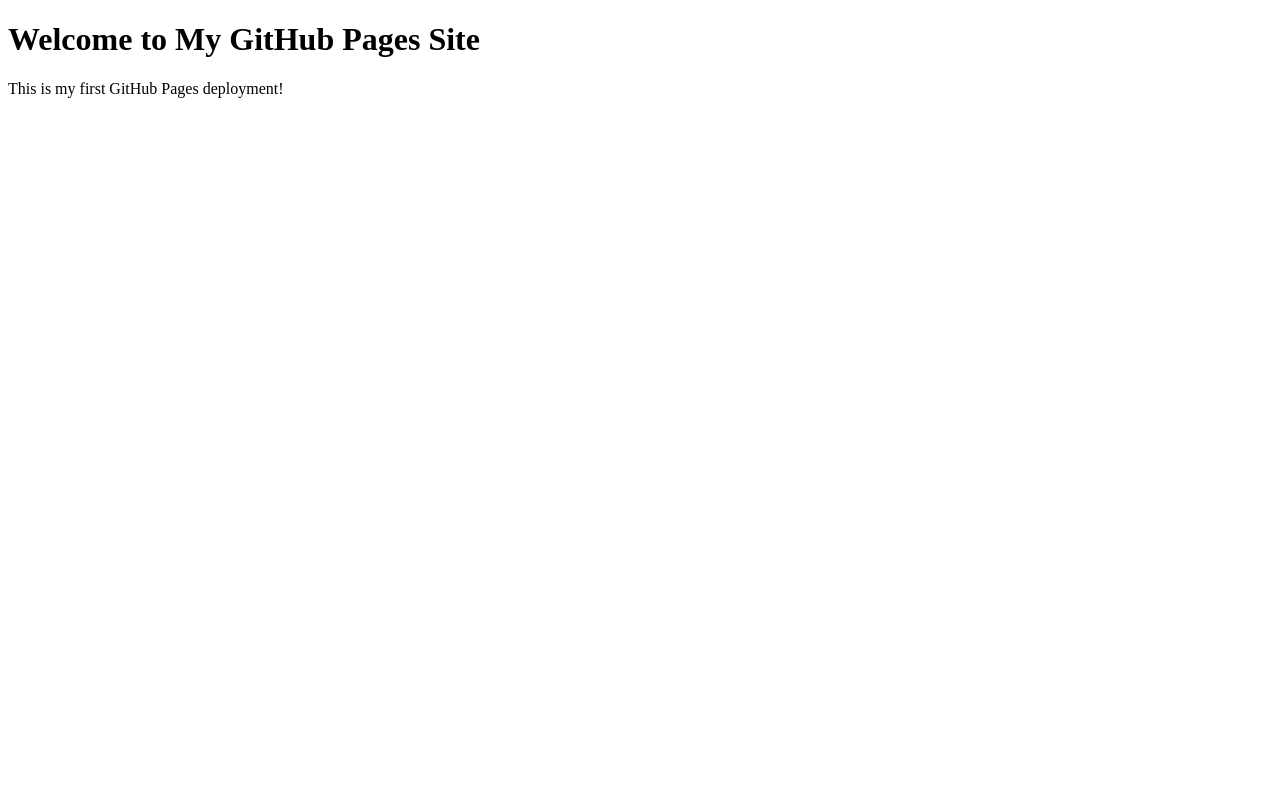
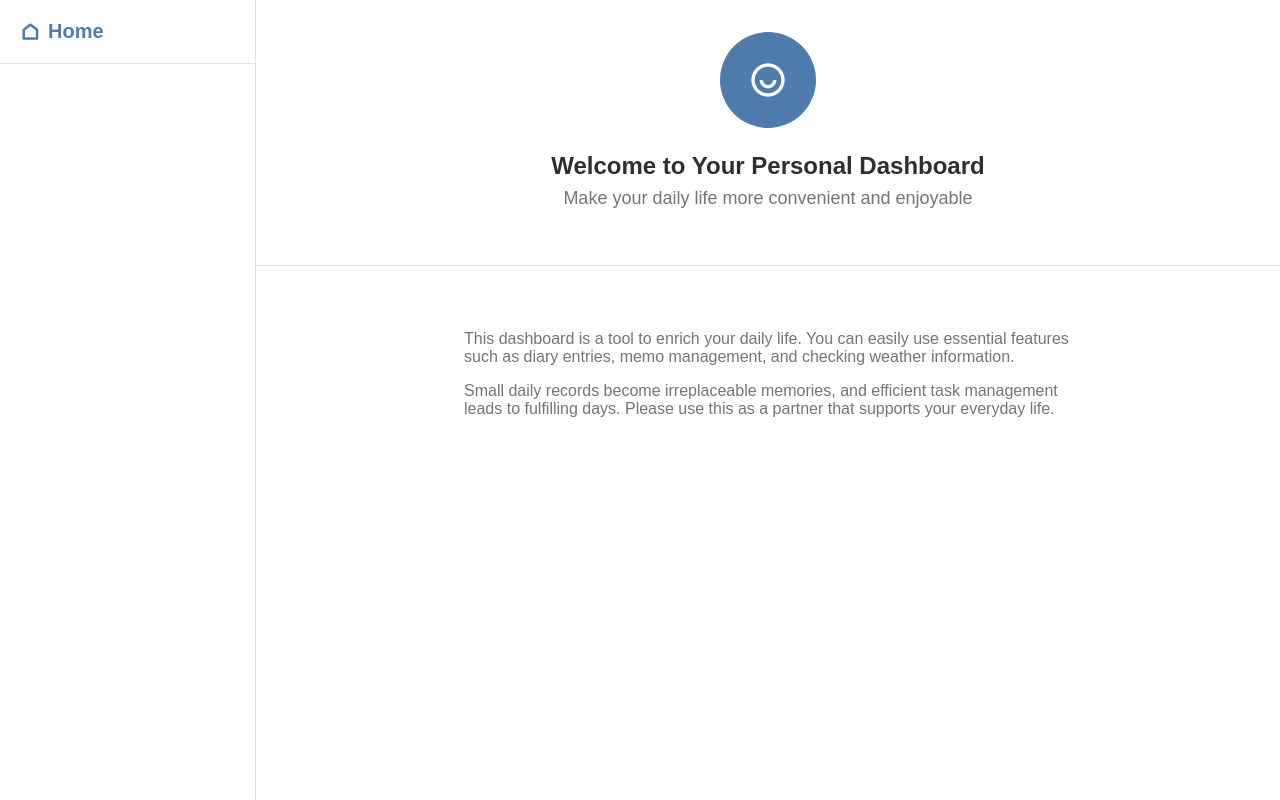
Before and after one commit to koromoart/my-first-web-app, a plain HTML site: page index.html in a window 1280 px wide. Drawn offline with nearby package versions, Linux system fonts and the light colour scheme.

Commit message:
新しい Web サイト用ファイルをアップロード

```diff
--- a/index.html
+++ b/index.html
@@ -1,12 +1,45 @@
 <!DOCTYPE html>
 <html lang="en">
-<head>
-    <meta charset="UTF-8">
-    <meta name="viewport" content="width=device-width, initial-scale=1.0">
-    <title>My GitHub Pages Site</title>
-</head>
+  <head>
+    <meta charset="UTF-8" />
+    <meta name="viewport" content="width=device-width, initial-scale=1.0" />
+    <title>Dashboard</title>
+    <link href="https://cdn.jsdelivr.net/npm/remixicon@4.5.0/fonts/remixicon.css" rel="stylesheet" />
+    <link rel="stylesheet" href="./style.css" />
+  </head>
 <body>
-    <h1>Welcome to My GitHub Pages Site</h1>
-    <p>This is my first GitHub Pages deployment!</p>
+    <div class="dashboard-container">
+        <aside class="sidebar">
+            <div class="sidebar-header">
+                <a href="#" class="sidebar-home" data-tab="home">
+                    <span class="ri-home-line"></span>
+                    <span>Home</span>
+                </a>
+            </div>
+        </aside>
+        <main class="main-content">
+            <section class="content-section" id="home">
+                <header class="section-header">
+                    <div class="profile-circle">
+                        <span class="ri-user-smile-line"></span>
+                    </div>
+                    <h1 class="section-title">Welcome to Your Personal Dashboard</h1>
+                    <p class="section-subtitle">
+                        Make your daily life more convenient and enjoyable
+                    </p>
+                </header>
+                <div class="section-body">
+                    <div class="section-description">
+                        <p>
+                            This dashboard is a tool to enrich your daily life. You can easily use essential features such as diary entries, memo management, and checking weather information.
+                        </p>
+                        <p>
+                            Small daily records become irreplaceable memories, and efficient task management leads to fulfilling days. Please use this as a partner that supports your everyday life.
+                        </p>
+                    </div>
+                </div>
+            </section>
+            </main>
+   </div>
 </body>
 </html>
--- /dev/null
+++ b/style.css
@@ -0,0 +1,115 @@
+/* ブラウザで設定されているスタイルのリセット・共通設定 */
+/* 消さないでください */
+*,
+*::before,
+*::after {
+  box-sizing: border-box;
+}
+body,
+h1,
+h2,
+h3,
+p,
+ul,
+li,
+form,
+input,
+textarea,
+select,
+button {
+  margin: 0;
+  padding: 0;
+  font-family: sans-serif;
+}
+
+ul {
+  list-style: none;
+}
+/* スタイルのリセット終了 */
+
+/* サイドバーとメインコンテンツを包むための要素のスタイルを書いてください */
+.dashboard-container {
+  display: flex;
+  height: 100vh;
+}
+
+/* サイドバーに関連するスタイルを書いてください */
+.sidebar {
+  width: 256px;
+  background-color: f5f5f5;
+  border-right: 1px solid #e0e0e0;
+  height: 100%;
+  display: flex;
+  flex-direction: column;
+  flex-shrink: 0;
+}
+.sidebar-header {
+  padding: 20px;
+  border-bottom: 1px solid #e0e0e0;
+}
+.sidebar-home {
+  font-size: 1.25rem;
+  font-weight: 600;
+  color: #4f7cac;
+  display: flex;
+  align-items: center;
+  gap: 8px;
+  text-decoration: none;
+}
+
+
+/* メインコンテンツに関連するスタイルを書いてください */
+.main-content {
+  flex: 1;
+}
+
+/* セクションヘッダー */
+.section-header {
+  background-color: #fff;
+  padding: 32px;
+  border-bottom: 1px solid #e0e0e0;
+  text-align: center;
+}
+.section-title {
+  font-size: 1.5rem;
+  font-weight: 600;
+  color:#2f2f2f;
+  margin-bottom: 8px;
+}
+.section-subtitle {
+  font-size: 1.125rem;
+  color:#757575;
+  margin-bottom: 24px;
+}
+.section-description {
+  max-width: 672px;
+  margin: 0 auto;
+  padding: 32px;
+  color: #757575;
+}
+.section-description p {
+  margin-bottom: 16px;
+}
+
+/* プロフィールサークル */
+.profile-circle {
+  width: 96px;
+  height: 96px;
+  background-color: #4f7cac;
+  border-radius: 50%;
+  display:flex;
+  align-items: center;
+  justify-content: center;
+  margin: 0 auto 24px;
+
+}
+.profile-circle span {
+  font-size: 2.5rem;
+  color: #fff;
+}
+
+/* セクション本文 */
+.section-body {
+  padding: 32px;
+
+}
```
